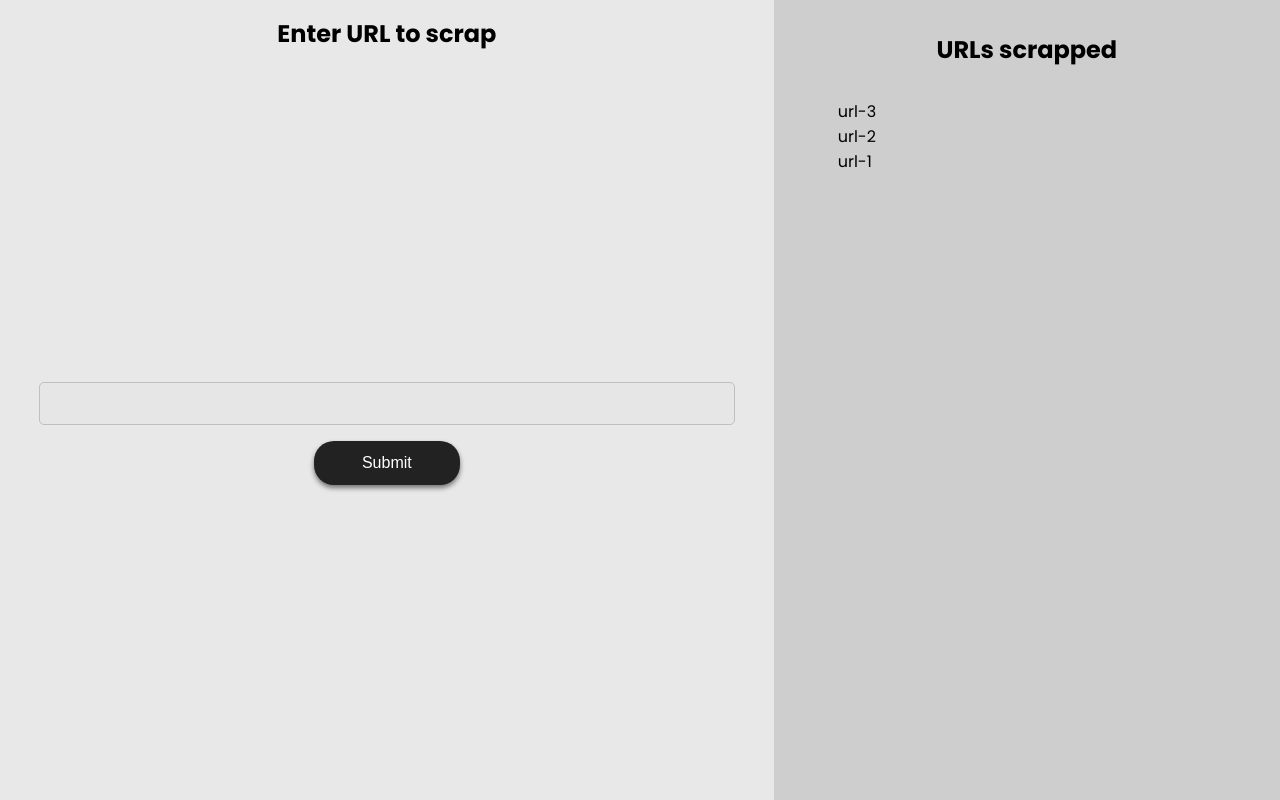
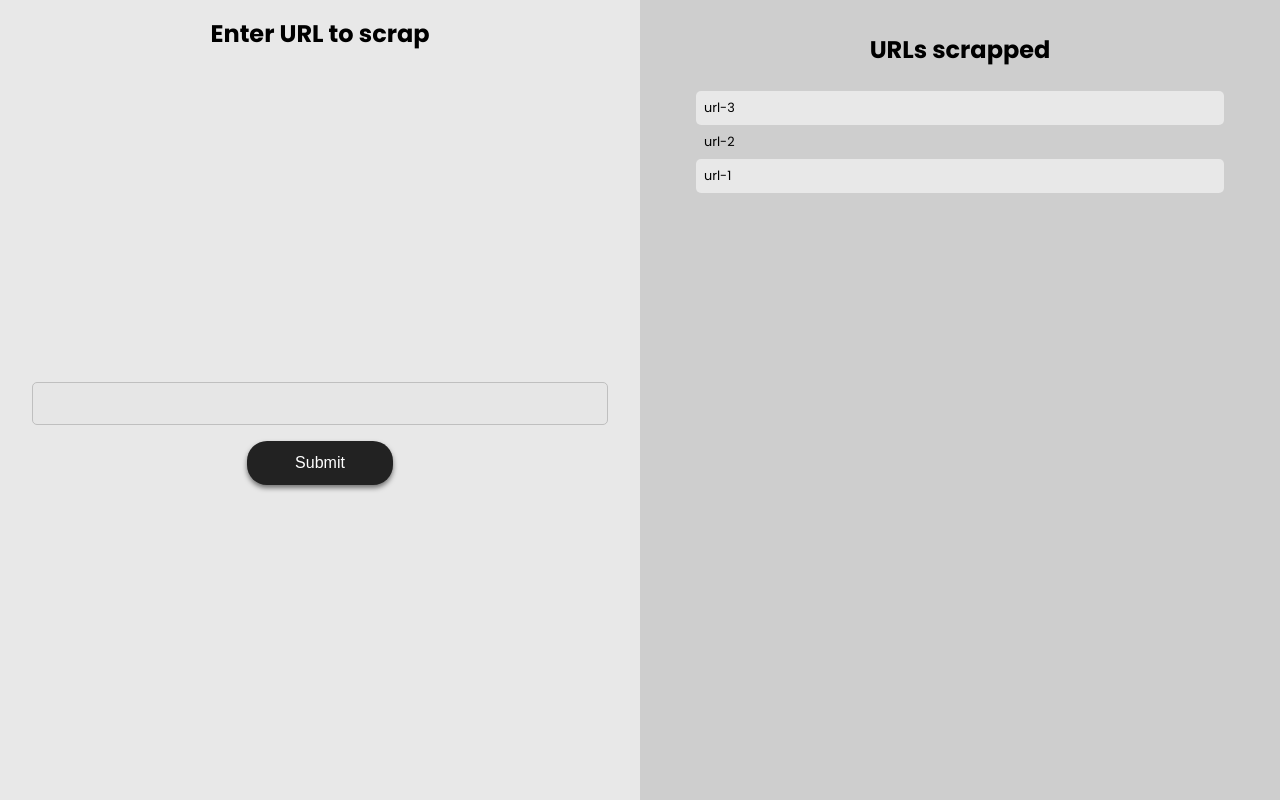
Before and after one commit to karanshah7371/LinksScrapping, a plain HTML site: page index.html in a window 1280 px wide. Drawn offline with Linux system fonts and the light colour scheme.

Commit message:
Update style.css

```diff
--- a/style.css
+++ b/style.css
@@ -39,8 +39,8 @@ body {
 
 .ip {
   grid-area: ip;
-  min-width: 40vw;
-  background: rgb(232, 232, 232);
+  width: 50vw;
+  background: #e8e8e8;
   display: flex;
   flex-direction: column;
   align-items: center;
@@ -93,15 +93,31 @@ body {
   grid-area: list;
   background: rgb(206, 206, 206);
   display: flex;
+  width: 50vw;
   flex-direction: column;
   padding: 2rem;
+  height: 100vh;
+  overflow: auto;
 }
 
 .url-head {
   text-align: center;
-  margin-bottom: 2rem;
+  margin-bottom: 1.5rem;
 }
 
 .urls {
-  margin: 0 2rem;
+  margin: 0 1.5rem;
+  display: flex;
+  flex-direction: column;
 }
+
+.url {
+  word-wrap: break-word;
+  padding: 0.5rem;
+  font-size: 0.8rem;
+  border-radius: 5px;
+}
+
+.url:nth-child(odd) {
+  background-color: #e8e8e8;
+}
```
